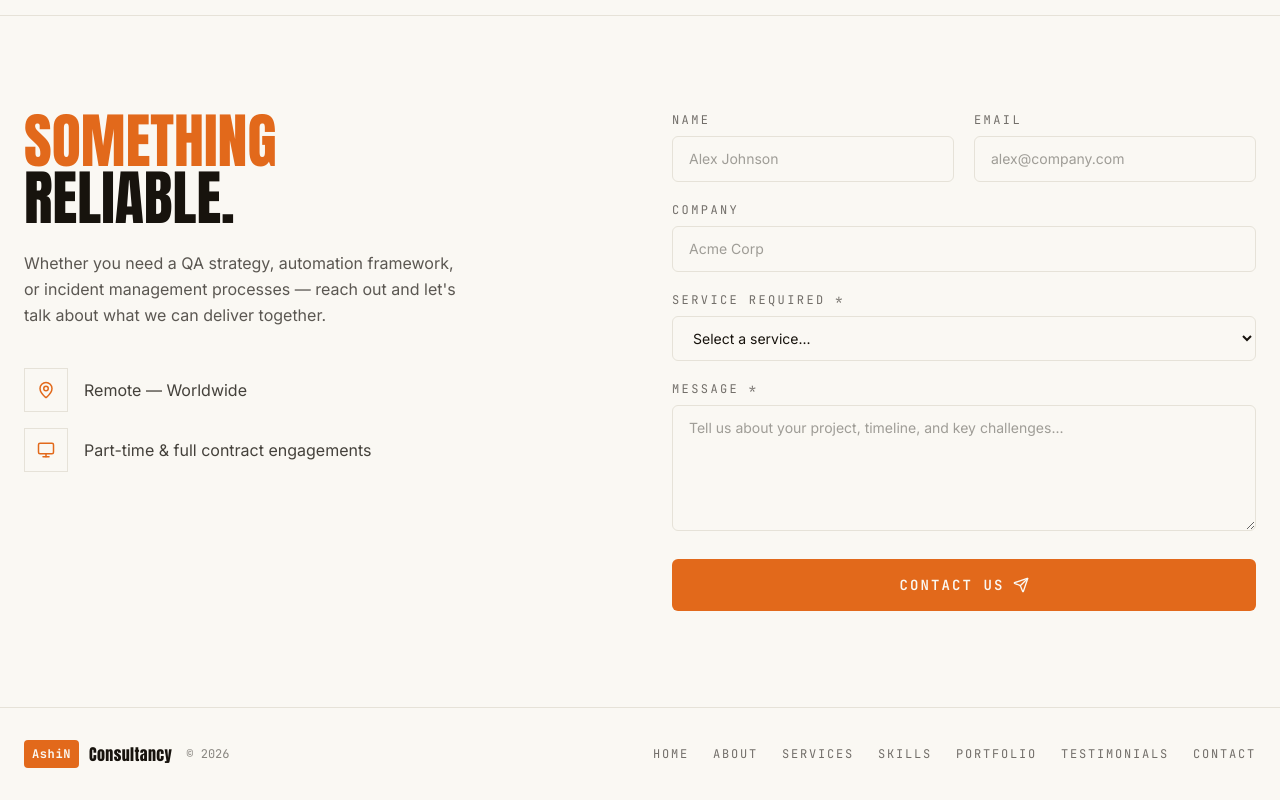
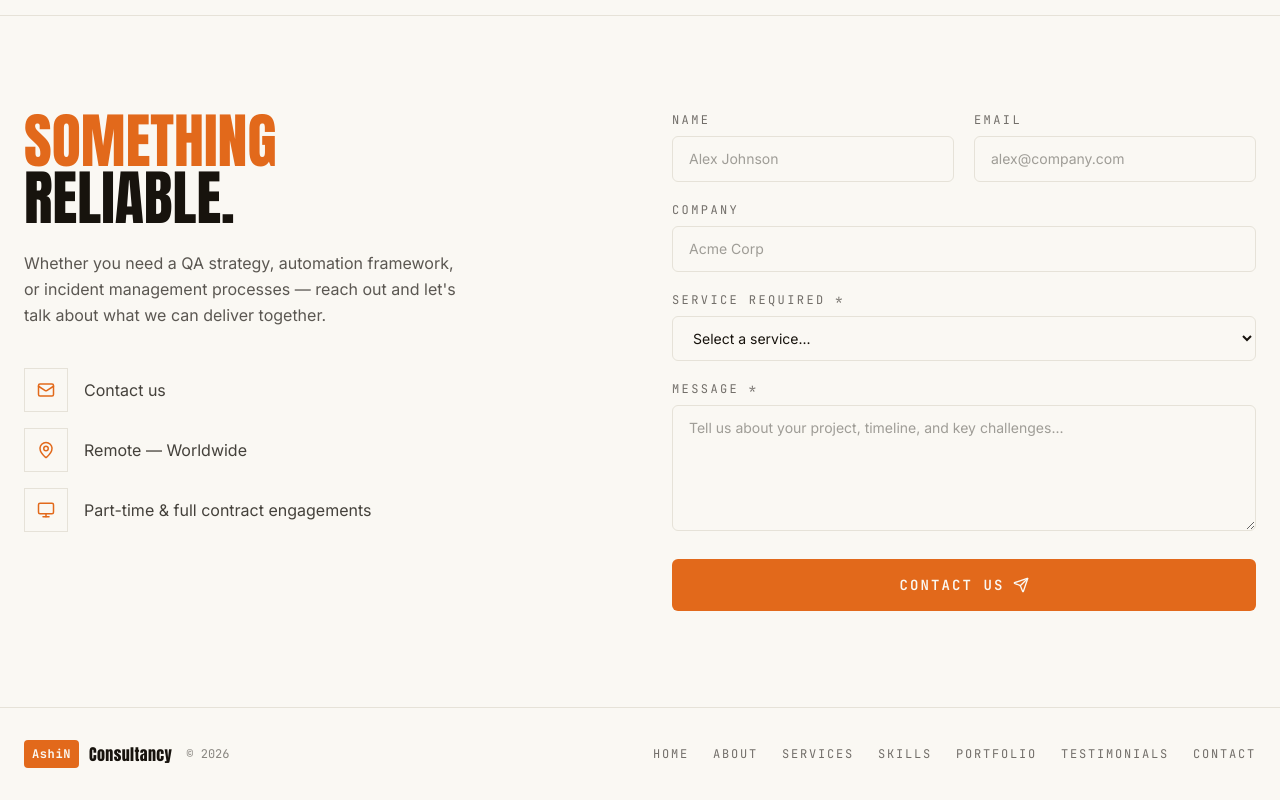
Before and after one commit to shikta-pixel/websiteFinal, a React (Vite) app: page / in a window 1280 px wide. Shown: the part 5396-6196 px from the top of the page. Built offline with nearby package versions, Linux system fonts and the light colour scheme.

Commit message:
contact us changed

```diff
--- a/src/components/Contact.tsx
+++ b/src/components/Contact.tsx
@@ -13,7 +13,7 @@ const inputClasses =
 const labelClasses = 'font-mono text-xs uppercase tracking-[0.2em] text-ink/60 dark:text-cream/60'
 
 const contactInfo = [
- // { icon: Mail, label: 'sri.shalu0714@gmail.com' },
+  { icon: Mail, label: 'Contact us' },
   { icon: MapPin, label: 'Remote — Worldwide' },
   { icon: Monitor, label: 'Part-time & full contract engagements' },
 ]
```
